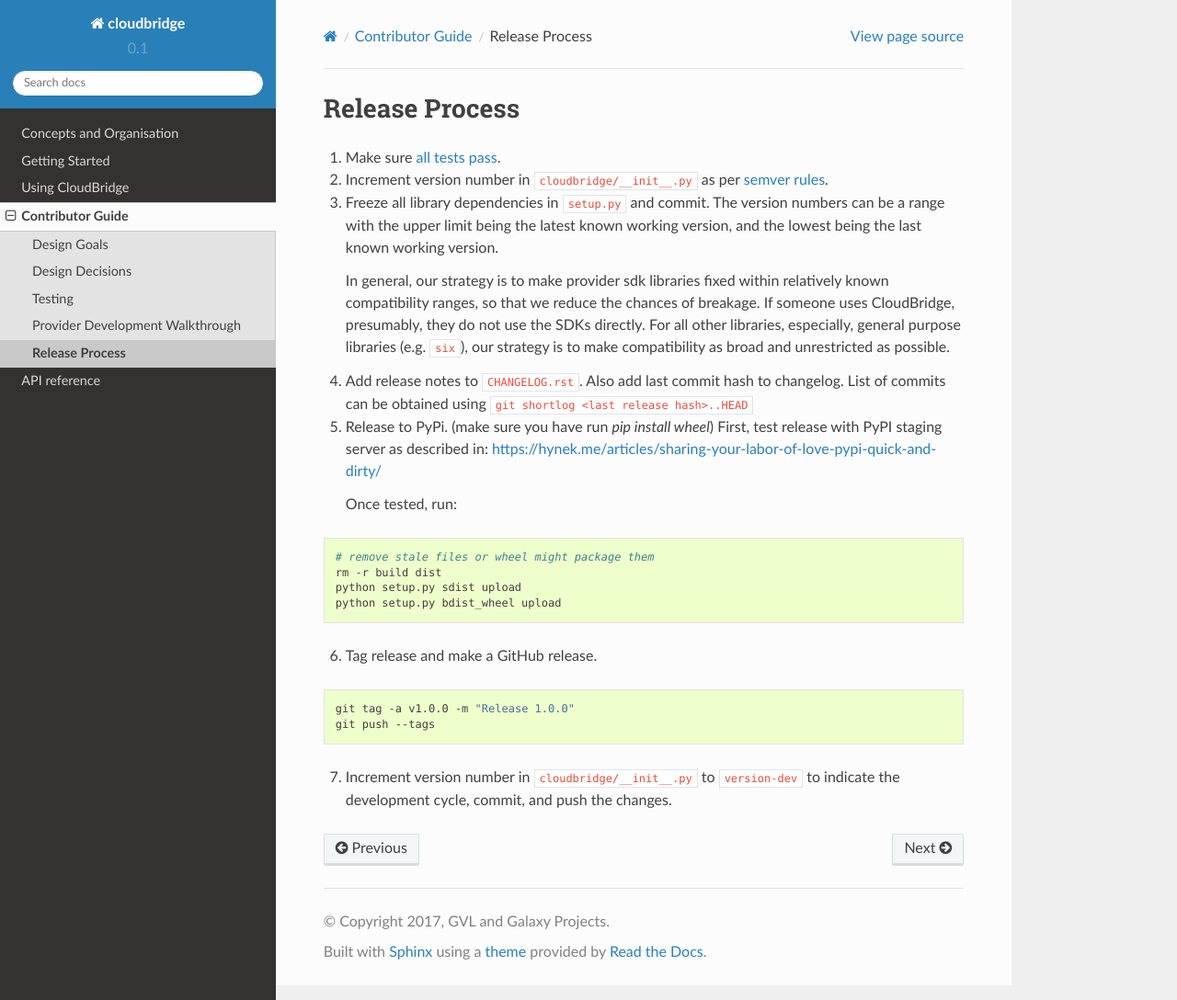
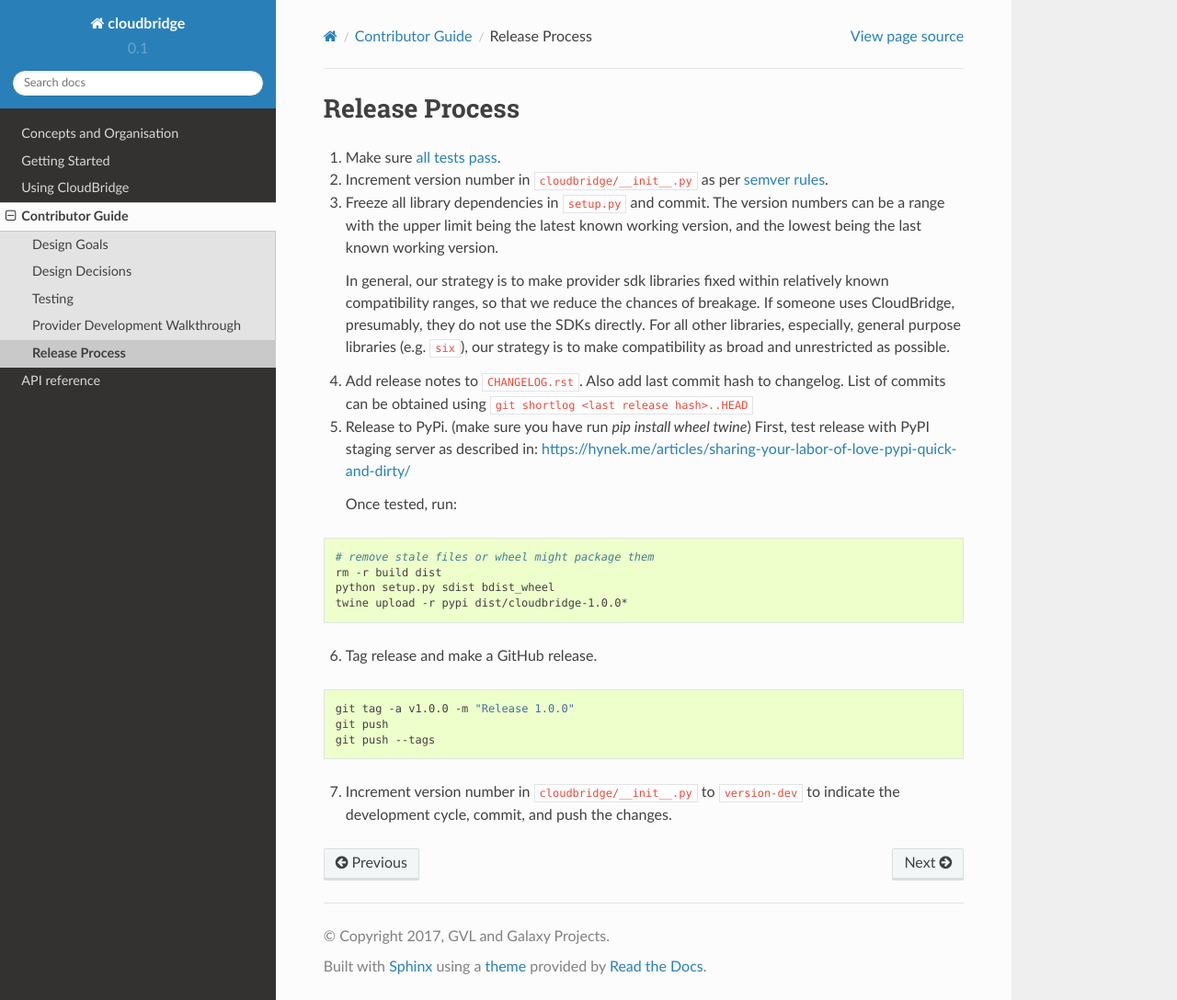
Before and after one commit to CloudVE/cloudbridge, a Sphinx documentation site: the page built from docs/topics/release_process.rst, in a window 1280 px wide and 1088 px high. Shown: the whole window at 92% size. Built offline with Sphinx 7.4.7 and the Read the Docs theme 2.0.0, drawn with Linux system fonts in a browser that asks for light colours.

Commit message:
Add more details to the release process doc

```diff
--- a/docs/topics/release_process.rst
+++ b/docs/topics/release_process.rst
@@ -22,7 +22,7 @@
    ``git shortlog <last release hash>..HEAD``
 
 5. Release to PyPi.
-   (make sure you have run `pip install wheel`)
+   (make sure you have run `pip install wheel twine`)
    First, test release with PyPI staging server as described in:
    https://hynek.me/articles/sharing-your-labor-of-love-pypi-quick-and-dirty/
 
@@ -32,14 +32,15 @@
 
    # remove stale files or wheel might package them
    rm -r build dist
-   python setup.py sdist upload
-   python setup.py bdist_wheel upload
+   python setup.py sdist bdist_wheel
+   twine upload -r pypi dist/cloudbridge-1.0.0*
 
 6. Tag release and make a GitHub release.
 
 .. code-block:: bash
 
    git tag -a v1.0.0 -m "Release 1.0.0"
+   git push
    git push --tags
 
 7. Increment version number in ``cloudbridge/__init__.py`` to ``version-dev``
```
